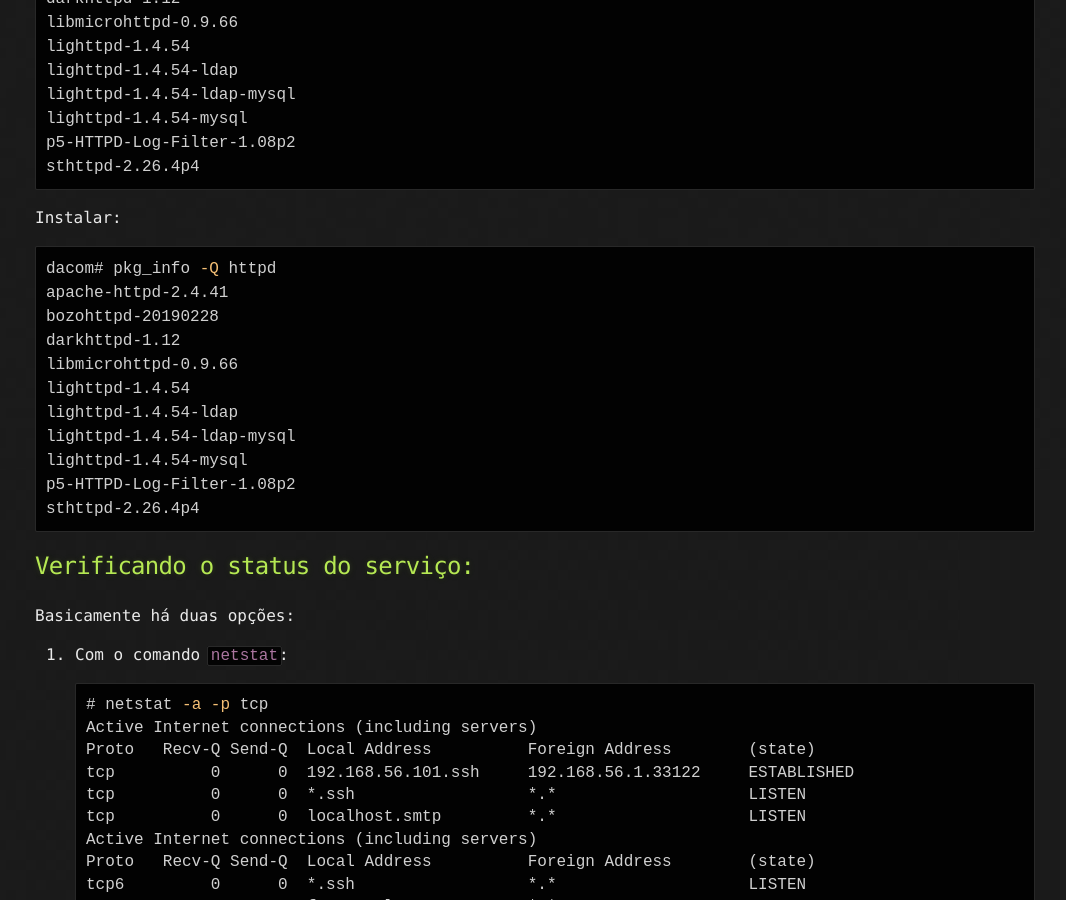
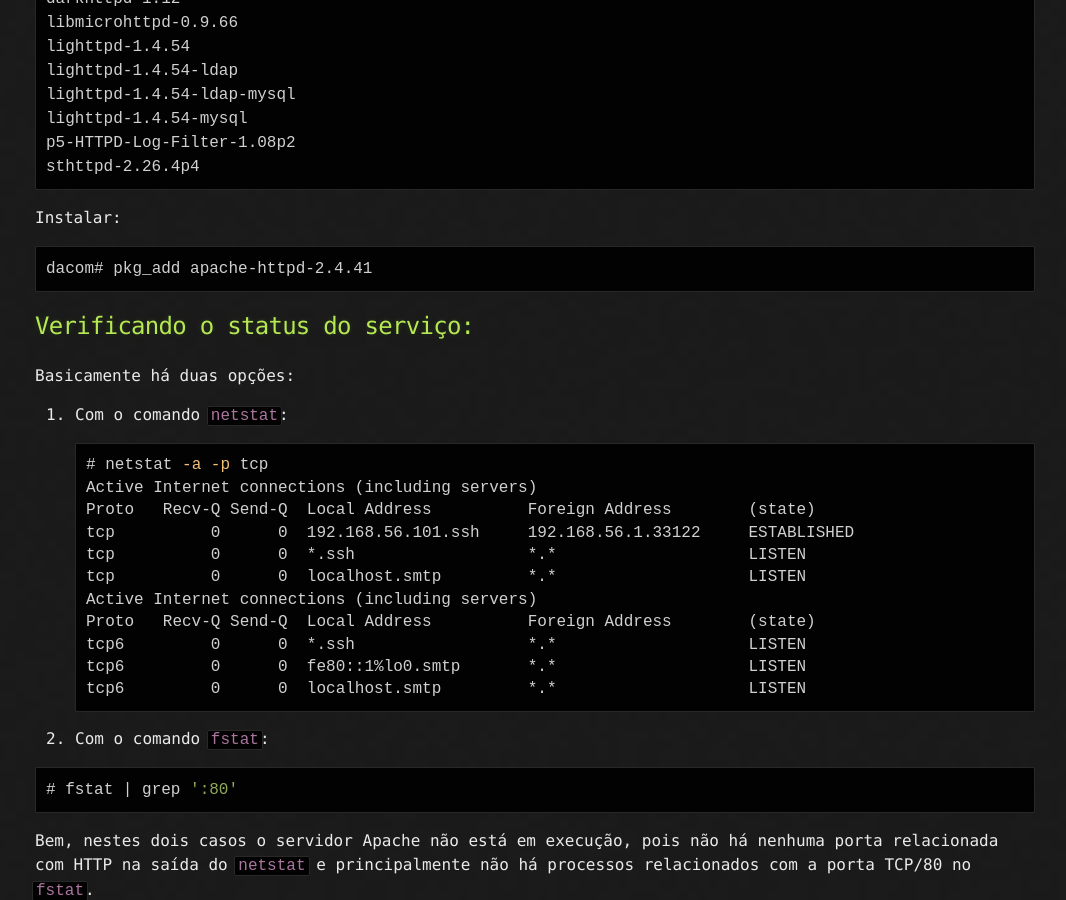
Before and after one commit to luizsantos/cyberinfra, a Jekyll site: the page built from docs/OpenBSDServers/HTTP.md, in a window 1280 px wide and 900 px high, scrolled down 595 px. Shown: the whole window, without its empty margins (105-1171 px from the left). Built offline with Jekyll 4.4.1, drawn with Linux system fonts in a browser that asks for light colours; our own code applies the rules of GitHub Pages for plain Markdown files.

Commit message:
change HTTP OpenVSD

````diff
--- a/docs/OpenBSDServers/HTTP.md
+++ b/docs/OpenBSDServers/HTTP.md
@@ -32,17 +32,7 @@
 Instalar:
 
 ```console
-dacom# pkg_info -Q httpd
-apache-httpd-2.4.41
-bozohttpd-20190228
-darkhttpd-1.12
-libmicrohttpd-0.9.66
-lighttpd-1.4.54
-lighttpd-1.4.54-ldap
-lighttpd-1.4.54-ldap-mysql
-lighttpd-1.4.54-mysql
-p5-HTTPD-Log-Filter-1.08p2
-sthttpd-2.26.4p4
+dacom# pkg_add apache-httpd-2.4.41
 ```
 
 ## Verificando o status do serviço:
````
